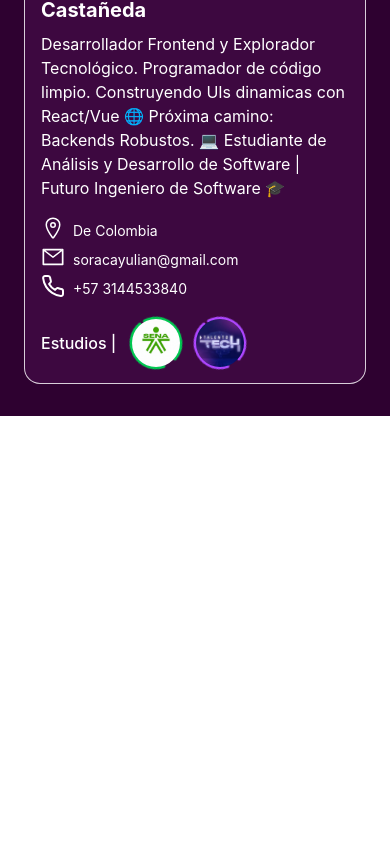
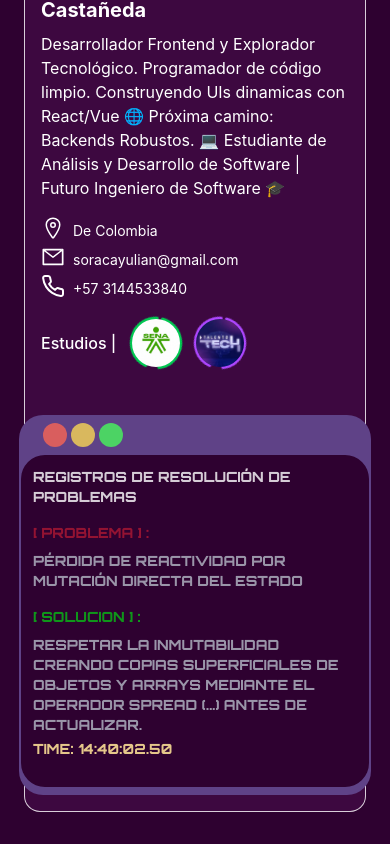
Before and after one commit to Yulian-001/Portafolio-personal, a React (Vite) app: page / in a window 390 px wide. Shown: the part 3463-4307 px from the top of the page. Before the commit the page ends 3879 px from the top, so only its background shows below. Built offline with nearby package versions, Linux system fonts and the light colour scheme.

Commit message:
feat: se agrego la consola a Pofile.jsx creando el nuevo componente de TerminalConsole.jsx y tambien se resolvio ajustes de responsividad

```diff
--- a/index.html
+++ b/index.html
@@ -3,6 +3,9 @@
   <head>
     <meta charset="UTF-8" />
     <link rel="icon" type="image/svg+xml" href="/favicon.svg" />
+    <link rel="preconnect" href="https://fonts.googleapis.com">
+<link rel="preconnect" href="https://fonts.gstatic.com" crossorigin>
+<link href="https://fonts.googleapis.com/css2?family=Orbitron:wght@400;600;800&display=swap" rel="stylesheet">
     <meta name="viewport" content="width=device-width, initial-scale=1.0" />
     <title>portafolio</title>
   </head>
--- /dev/null
+++ b/src/components/TerminalConsole.jsx
@@ -0,0 +1,70 @@
+import { useState, useEffect } from "react";
+
+export default function TerminalConsole({ prof = [] }) {
+
+
+
+    const [currentIndex, setCurrentIndex] = useState(0);
+
+    useEffect(() => {
+        if (!prof || prof.length <= 1) return;
+
+        const interval = setInterval(() => {
+            setCurrentIndex((prevIndex) => (prevIndex + 1) % prof.length);
+        }, 2000);
+
+        return () => clearInterval(interval);
+    }, [prof.length]);
+
+    const activeLogs = [
+        prof[(currentIndex + 1) % prof.length]
+    ].filter(Boolean)
+
+    // Evitar errores si array esta vacío
+    if (!prof || prof.length  < 1) {
+        return <p className="text-white/70">No hay registros disponibles</p>
+    }
+
+    const currentLog = prof[currentIndex];
+    const { problem, title, timestamps, solution, typeSolution } = currentLog;
+
+    let lineCounter = 1;
+
+
+
+    return (
+        <section >
+            <div className="flex  justify-center " >
+                <div className="  w-[22rem] text-sm md:text-xs md:w-[12rem]  lg:min-w-sm lg:max-w-3xl xl:w-4xl xl:text-2xl font-fontConsole font-black  bg-containConsole pt-2 pb-2 rounded-3xl">
+
+                    {/* ==== CONTENEDOR 3 PUNTOS === */}
+                    <div className="flex flex-row mx-6 mb-2  gap-1 ">
+                        <div className="w-6 h-6 xl:w-8 xl:h-8 bg-consoleRed rounded-full  "></div>
+                        <div className="w-6 h-6 xl:w-8 xl:h-8 bg-consoleYellow rounded-full  "></div>
+                        <div className="w-6 h-6 xl:w-8 xl:h-8 bg-consoleGreen rounded-full  "></div>
+                    </div>
+
+                    {/* ==== CONTENEDOR TEXTO === */}
+                    <div className="p-3  xl:p-6 mx-0.5 rounded-3xl uppercase bg-fondo ">
+                        <h1 className="text-white/80  xl:text-md">REGISTROS DE RESOLUCIÓN DE PROBLEMAS</h1>
+
+                        <div className=" my-4  whitespace-normal ">
+                            <h2 className=" mb-2  text-fontProblem ">[ {problem} ] :  </h2>
+                            <p className="  text-fontConsole " >  {title} </p>
+                        </div>
+
+
+                        <div className=" my-4  whitespace-normal ">
+                            <h2 className="mb-2 text-fontSolution ">[ {solution} ] : </h2>
+                            <p className="mb-1 text-fontConsole ">{typeSolution} </p>
+                            <p className="text-fontTimestamp"> {timestamps} </p>
+                        </div>
+                    </div>
+
+                </div>
+            </div>
+
+
+        </section>
+    )
+}
--- a/src/components/feed/PostCard.jsx
+++ b/src/components/feed/PostCard.jsx
@@ -5,7 +5,7 @@ export default function PostCard({ post }) {
     if (!post) return null;
 
     return (
-        <article className="flex flex-col w-full max-w-3xl mx-auto  pr-3 ml-12  p-2 my-3 bg-[var(--color-tarjet)] border border-white/80  rounded-2xl shadow-2xl text-white  transition-all duration-300l ">
+        <article className="flex flex-col w-full max-w-3xl mx-auto  pr-3 ml-12  p-2 my-3 bg-tarjet border border-white/80  rounded-2xl shadow-2xl text-white  transition-all duration-300l ">
 
             <header className="flex items-center gap-3 pb-4 mx-3 " >
                 <img
--- a/src/components/feed/Profile.jsx
+++ b/src/components/feed/Profile.jsx
@@ -1,5 +1,6 @@
 import { Location, Phone, Emails, Options } from "./ProfileIcons";
 import { useState } from "react";
+import TerminalConsole from "../TerminalConsole";
 
 export default function Profile({ prof }) {
     if (!prof) return null;
@@ -7,7 +8,7 @@ export default function Profile({ prof }) {
     const [selectStudie, setSelectStudie] = useState(null);
 
     return (
-        <article className="w-full max-w-4xl mx-auto p-4 sm:p-6 my-2  bg-[var(--color-tarjet)] border border-white/80 rounded-2xl     text-white transition-all duration-300">
+        <article className="w-full max-w-4xl mx-auto p-4 sm:p-6 my-2  bg-tarjet border border-white/80 rounded-2xl     text-white transition-all duration-300">
             <div className="border  border-white/60 -mx-4 md:-mx-5 lg:-mx-6   md:mt-8 translate-y-20    "></div>
             <header className="flex justify-between items-center mt-12  mb-6">
                 <img
@@ -69,14 +70,14 @@ export default function Profile({ prof }) {
 
 
                                 <div className={`
-                                        absolute lg:w-xl md:translate-y-22 px-4 py-6 bg-black/95 border border-white/20 text-white text-xs md:text-lg rounded-xl shadow-xl transition-all duration-300 z-30
+                                        absolute lg:w-md md:translate-y-22 px-4 py-6 bg-black/95 border border-white/20 text-white text-xs md:text-lg rounded-xl shadow-xl transition-all duration-300 z-30
                                         /* Comportamiento Móvil: Controlado por JS */
                                         w-[280px] -translate-x-1/2 left-1/2 mt-14
                                         ${isActive
                                         ? 'opacity-100 pointer-events-auto '
                                         : 'hidden lg:block md:opacity-0 md:pointer-events-none'}
                                         /* Comportamiento Desktop: Sigue funcionando con Hover */
-                                        md:left-auto md:translate-x-0 md:mt-0 md:group-hover:opacity-100 md:pointer-events-none
+                                        md:left-auto xl:-translate-x-3 md:-translate-x-49 md:mt-0 md:group-hover:opacity-100 md:pointer-events-none
                                     `}>
                                     <h3 className=" text-xl flex justify-center pb-3 font-bold">{title} </h3>
                                     <p >{info} </p>
@@ -106,17 +107,12 @@ export default function Profile({ prof }) {
                     })}
                 </div>
 
+                <div className="flex  justify-center mt-12 ">
+                    <TerminalConsole prof={prof.terminalLogs} />
+                </div>
             </section>
 
-            <footer>
-                <div>
-                    <div></div>
-                    <div>
 
-                    </div>
-                </div>
-
-            </footer>
         </article>
     )
 }
--- a/src/data/profile.json
+++ b/src/data/profile.json
@@ -11,79 +11,98 @@
             {
                 "src": "/LogoSena.png",
                 "alt": "Logo Sena",
-                "title":"Análisis y Desarrollo de Software",
+                "title": "Análisis y Desarrollo de Software",
                 "info": "Enfocado en transformar necesidades de negocio en aplicaciones eficientes, escalables y seguras. Mi formación me capacita para dominar todo el ciclo de vida del software: desde el análisis técnico y el diseño de bases de datos, hasta la programación backend/frontend y el despliegue bajo metodologías ágiles.",
                 "spinnerColor": "stroke-green-500"
             },
             {
                 "src": "/logoTalentoTech.png",
                 "alt": "Logo Talento Tech",
-                "title":"Arquitectura en la Nube",
+                "title": "Arquitectura en la Nube",
                 "info": "Cuento con una sólida formación práctica para diseñar, migrar y gestionar infraestructuras digitales eficientes, escalables y seguras. Mi enfoque está en optimizar el uso de servicios cloud fundamentales (IaaS/PaaS), implementar alta disponibilidad y aplicar las mejores prácticas de gobernanza, seguridad y costos para la transformación digital de las organizaciones.",
                 "spinnerColor": "stroke-purple-500"
             }
         ],
-
         "terminalLogs": [
             {
                 "id": "log-1",
-                "type": "PROBLEMA",
-                "title": "FUGA DE MEMORIA POR SUSCRIPCIONES WEBSOCKET NO FINALIZADAS AL DESMONTAR COMPONENTES",
-                "timestamps": "Time: 14:02:11.04"
+                "problem":"PROBLEMA",
+                "title": "RE-RENDERS INNECESARIOS POR FUNCIONES ANÓNIMAS EN EL RENDER",
+                "timestamps": "Time: 14:02:11.04",
+                "solution":"SOLUCION",
+                "typeSolution": "Memorizar callbacks con useCallback y usar referencias estables para evitar disparar efectos en cascada."
             },
             {
                 "id": "log-2",
-                "type": "SOLUCIÓN",
-                "title": "IMPLEMENTACIÓN DE VIRTUALIZACIÓN DE TABLAS (WINDOWING) PARA RENDERIZAR 10,000+ FILAS SIN SATURAR EL DOM",
-                "timestamps": "Time: 14:02:21.15"
+                "problem":"PROBLEMA",
+                "title": "PROBLEMA N+1 EN CONSULTAS SQL DESDE EL BACKEND",
+                "timestamps": "Time: 14:15:30.12",
+                "solution":"SOLUCION",
+                "typeSolution": "Reemplazar múltiples consultas individuales en bucles por una única sentencia utilizando JOINs o cláusulas IN."
             },
             {
                 "id": "log-3",
-                "type": "PROBLEMA",
-                "title": "CONDICIÓN DE CARRERA (RACE CONDITION) EN PETICIONES HTTP ASÍNCRONAS DENTRO DEL BUSCADOR EN TIEMPO REAL",
-                "timestamps": "Time: 14:02:31.28"
+                "problem":"PROBLEMA",
+                "title": "CONDICIÓN DE CARRERA EN PETICIONES ASÍNCRONAS CON USEEFFECT",
+                "timestamps": "Time: 14:28:45.89",
+                "solution":"SOLUCION",
+                "typeSolution": "Implementar una bandera booleana de cancelación o abortar la petición usando AbortController nativo."
             },
             {
                 "id": "log-4",
-                "type": "SOLUCIÓN",
-                "title": "DESACOPLAMIENTO DE PETICIONES OBSOLETAS MEDIANTE ABORTCONTROLLER Y PATRÓN DEBOUNCE A NIVEL DE HOOK",
-                "timestamps": "Time: 14:02:41.40"
+                "problem":"PROBLEMA",
+                "title": "PÉRDIDA DE REACTIVIDAD POR MUTACIÓN DIRECTA DEL ESTADO",
+                "timestamps": "Time: 14:40:02.50",
+                "solution":"SOLUCION",
+                "typeSolution": "Respetar la inmutabilidad creando copias superficiales de objetos y arrays mediante el operador spread (...) antes de actualizar."
             },
             {
                 "id": "log-5",
-                "type": "OPTIMIZACIÓN",
-                "title": "REFACTORIZACIÓN DE ESTADO GLOBAL EN REACT CONTEXT DIVIDIENDO PROVIDERS PARA EVITAR CASCADAS DE RE-RENDERS",
-                "timestamps": "Time: 14:02:51.52"
+                "problem":"PROBLEMA",
+                "title": "CRASH DEL SERVIDOR NODE POR PROMESAS ASÍNCRONAS NO CAPTURADAS",
+                "timestamps": "Time: 15:02:19.33",
+                "solution":"SOLUCION",
+                "typeSolution": "Envolver los controladores de rutas en bloques try/catch o usar un middleware global de manejo de errores en Express."
             },
             {
                 "id": "log-6",
-                "type": "SEGURIDAD",
-                "title": "MANEJO DE INTERCEPTORES HTTP PARA RENOVACIÓN SILENCIOSA DE REFRESH TOKENS JWT ANTE ERRORES 401 UN-AUTHORIZED",
-                "timestamps": "Time: 14:03:01.65"
+                "problem":"PROBLEMA",
+                "title": "ACUMULACIÓN DE EVENT LISTENERS GLOBALES EN WINDOW",
+                "timestamps": "Time: 15:20:11.77",
+                "solution":"SOLUCION",
+                "typeSolution": "Asegurar la limpieza del listener retornando la función removeEventListener en el return del useEffect."
             },
             {
                 "id": "log-7",
-                "type": "ARQUITECTURA",
-                "title": "ESTRATEGIA DE CACHÉ EN CLIENTE CON STALE-WHILE-REVALIDATE PARA REDUCIR PETICIONES REDUNDANTES A LA API",
-                "timestamps": "Time: 14:03:11.79"
+                "problem":"PROBLEMA",
+                "title": "VULNERABILIDAD A SQL INJECTION EN CONSULTAS DINÁMICAS",
+                "timestamps": "Time: 15:45:00.15",
+                "solution":"SOLUCION",
+                "typeSolution": "Utilizar consultas parametrizadas ($1, $2 o ?) en lugar de interpolación de strings con template literals."
             },
             {
                 "id": "log-8",
-                "type": "SOLUCIÓN",
-                "title": "SINCRONIZACIÓN DE ESTADO MULTI-PESTAÑA EN TIEMPO REAL MEDIANTE BROADCAST CHANNEL API E INDEXEDDB",
-                "timestamps": "Time: 14:03:21.91"
+                "problem":"PROBLEMA",
+                "title": "DISPARO DE EFECTOS EN BUCLE POR DEPENDENCIAS INSTABLES EN USEEFFECT",
+                "timestamps": "Time: 16:01:44.20",
+                "solution":"SOLUCION",
+                "typeSolution": "Estabilizar las dependencias extrayendo funciones puras fuera del componente o memorizando objetos con useMemo."
             },
             {
                 "id": "log-9",
-                "type": "PROBLEMA",
-                "title": "DESVIACIÓN DE MAQUETADO (CLS) PROVOCADO POR LA CARGA ASÍNCRONA DE FUENTES PERSONALIZADAS Y ASSETS",
-                "timestamps": "Time: 14:03:32.05"
+                "problem":"PROBLEMA",
+                "title": "FALTA DE PAGINACIÓN Y LÍMITE EN CONSULTAS SQL MASIVAS",
+                "timestamps": "Time: 16:22:10.90",
+                "solution":"SOLUCION",
+                "typeSolution": "Implementar paginación a nivel de base de datos usando LIMIT y OFFSET para evitar saturar la memoria del servidor."
             },
             {
                 "id": "log-10",
-                "type": "OPTIMIZACIÓN",
-                "title": "DIVISIÓN DE CÓDIGO (CODE SPLITTING) Y DYNAMIC IMPORTS REDUCIENDO EL TAMAÑO DEL BUNDLE INICIAL EN UN 40%",
-                "timestamps": "Time: 14:03:42.18"
+                "problem":"PROBLEMA",
+                "title": "BLOQUEO DEL HILO PRINCIPAL POR PROCESAMIENTO PESADO EN FRONTEND",
+                "timestamps": "Time: 16:50:05.41",
+                "solution":"SOLUCION",
+                "typeSolution": "Delegar cálculos pesados a Web Workers o fragmentar la ejecución iterativa usando requestIdleCallback."
             }
         ]
     }
--- a/src/index.css
+++ b/src/index.css
@@ -6,5 +6,15 @@
     --color-fondo:#2e0130;
     --color-tarjet:#3d0840;
     --color-post:#280835;
+    --color-containConsole:#5f4287;
+    --color-fontProblem:#931332;
+    --color-fontConsole:#9a95a9;
+    --color-fontSolution:#0f961a;
+    --color-fontTimestamp:#e5c78a;
+    --color-consoleRed:#d95e5e;
+    --color-consoleYellow:#d9b85e;
+    --color-consoleGreen:#4cd364;
     --font-fontPost:  "Inter", sans-serif;
+
+    --font-fontConsole: "Orbitron", sans-serif;
 }
```
Also changed, not shown: src/App.jsx (+7 -4 lines).
